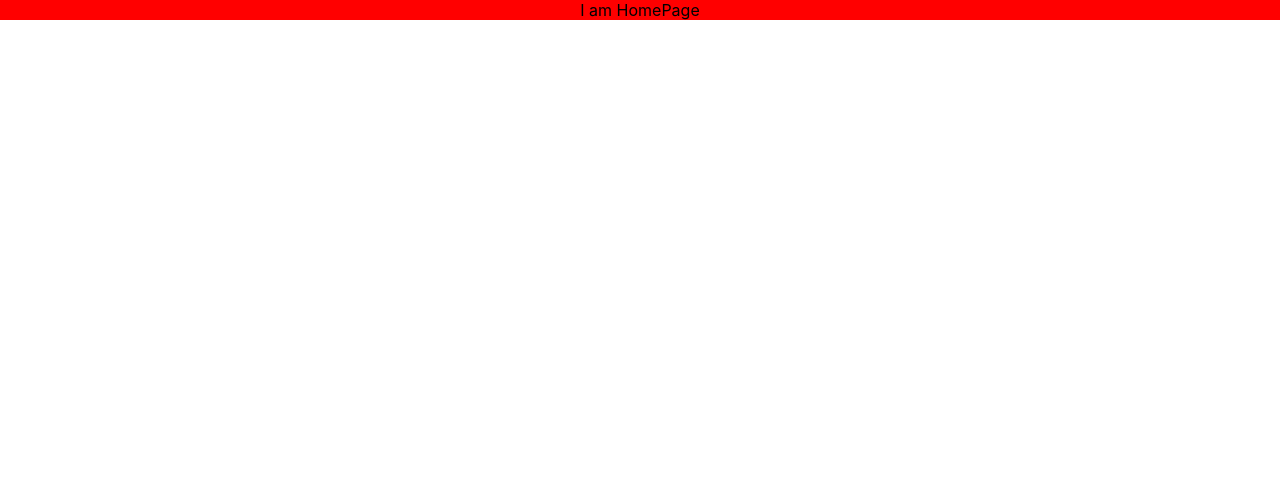
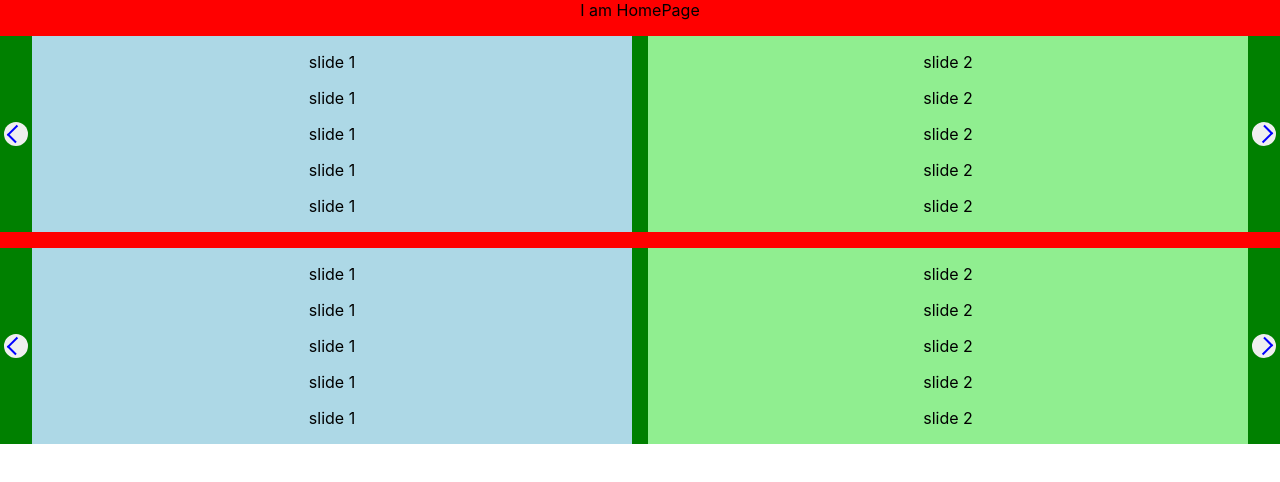
Before and after one commit to ming222555/my-react-playground, a React (Create React App) app: page / in a window 1280 px wide. Shown: the top 482 px of the page. Built offline with nearby package versions, Linux system fonts and the light colour scheme.

Commit message:
Dir components for folder structure. Carousel subdir, component Carousel

```diff
--- /dev/null
+++ b/src/components/Carousel/Carousel.scss
@@ -0,0 +1,85 @@
+$carousel-slider-grid-gap: 1rem;
+
+.cssPrefix {
+    &__carousel {
+        overflow-x: hidden; // overflowX due to transform: rotate(225deg) of .navigate-to-nextSlide
+
+        margin-top: 1rem;
+        background: green;
+        display: grid;
+        grid-template-columns: [navigate-to-previousSlide-begin] min-content [navigate-to-previousSlide-end slider-begin] 1fr [slider-end navigate-to-nextSlide-begin] min-content [navigate-to-nextSlide-end];
+
+        &-nav {
+            display: block;
+            border: none;
+            outline: none;
+            width: 1.5rem;
+            height: 1.5rem;
+            border-radius: 50%;
+            margin: 0 .25rem;
+
+            cursor: pointer;
+        }
+
+        &-nav.navigate-to-previousSlide, &-nav.navigate-to-nextSlide {
+
+            display: flex;
+            align-items: center;
+            justify-content: center;
+
+            &::after {
+                content: '';
+                display: block;
+                width: .75rem;
+                height: .75rem;
+                border-bottom: 2px solid blue;
+                border-left: 2px solid blue;
+            }
+        }
+
+        &-nav.navigate-to-previousSlide {
+            grid-column: navigate-to-previousSlide-begin / navigate-to-previousSlide-end;
+            align-self: center;
+            transform: rotate(45deg);
+        }
+
+        &-slider-tube {
+            grid-column: slider-begin / slider-end;
+            overflow-x: hidden;
+        }
+
+        &-slider {
+            width: 100%;
+            display: flex;
+            flex-wrap: nowrap;
+            /*margin-left: -100%;*/ // use js
+            transition: all .5s;
+
+            // https://css-tricks.com/can-get-pretty-far-making-slider-just-html-css/
+            // swipe smoothly on WebKit based mobile browsers
+        }
+
+        &-nav.navigate-to-nextSlide {
+            grid-column: navigate-to-nextSlide-begin / navigate-to-nextSlide-end;
+            align-self: center;
+            transform: rotate(225deg);
+        }
+
+        &-slide-group {
+            min-width: 100%;
+            display: grid;
+            grid-template-columns: repeat(2, 1fr);
+            grid-gap: $carousel-slider-grid-gap;
+        }
+
+        &-slide {
+            flex: 1 1 auto;
+        }
+        &-slide:first-child {
+            background: lightblue;
+        }
+        &-slide:last-child {
+            background: lightgreen;
+        }
+    }
+}
--- /dev/null
+++ b/src/components/Carousel/Carousel.tsx
@@ -0,0 +1,111 @@
+import React, { useRef, useState } from 'react';
+import './Carousel.scss';
+
+export interface PageProps {
+    css_prefix?: string;
+}
+
+/* let num_slide_groups = 3;
+let curr_slide_group = 0;
+
+function onPrev() {
+    if ( curr_slide_group == 0) {
+        alert(123);
+        return;
+    }
+    curr_slide_group = (curr_slide_group - 1) % num_slide_groups;
+    let pct_shift = (-100 * curr_slide_group) + '%';
+    document.getElementById("bestsellers-slider").style.marginLeft = pct_shift;
+}
+
+function onNext() {
+    curr_slide_group = (curr_slide_group + 1) % num_slide_groups;
+    let pct_shift = (-100 * curr_slide_group) + '%';
+    document.getElementById("bestsellers-slider").style.marginLeft = pct_shift;
+} */
+
+function onPrev(el: React.MutableRefObject<HTMLDivElement>, num_slide_groups: number, curr_slide_group: number, cb: (newSlideGroup: number) => void) {
+    if ( curr_slide_group == 0) {
+        alert(123);
+        return;
+    }
+    const newSlideGroup = (curr_slide_group - 1) % num_slide_groups;
+    let pct_shift = (-100 * newSlideGroup) + '%';
+    el.current.style.marginLeft = pct_shift;
+    cb( newSlideGroup);
+}
+
+function onNext(el: React.MutableRefObject<HTMLDivElement>, num_slide_groups: number, curr_slide_group: number, cb: (newSlideGroup: number) => void) {
+    const newSlideGroup = (curr_slide_group + 1) % num_slide_groups;
+    let pct_shift = (-100 * newSlideGroup) + '%';
+    el.current.style.marginLeft = pct_shift;
+    cb( newSlideGroup);
+}
+
+export default function Carousel({ css_prefix = 'cssPrefix' }: PageProps) {
+    const [num_slide_groups, setNumSlideGroups] = useState(3);
+    const [curr_slide_group, setCurrSlideGroup] = useState(0);
+
+    const silderEl: React.MutableRefObject<HTMLDivElement> = useRef(null as any);
+
+    return (
+        <div className={`${css_prefix + '__carousel-wrap'}`}>
+            <div className={`${css_prefix + '__carousel'}`}>
+                <button className={`${css_prefix + '__carousel-nav navigate-to-previousSlide'}`} onClick={() => onPrev( silderEl, num_slide_groups, curr_slide_group, setCurrSlideGroup)}></button>
+                <div className={`${css_prefix + '__carousel-slider-tube'}`}>
+                    <div className={`${css_prefix + '__carousel-slider'}`} ref={silderEl}>
+                        <div className={`${css_prefix + '__carousel-slide-group'}`}>
+                            <div className={`${css_prefix + '__carousel-slide'}`}>
+                                <p>slide 1</p>
+                                <p>slide 1</p>
+                                <p>slide 1</p>
+                                <p>slide 1</p>
+                                <p>slide 1</p>
+                            </div>
+                            <div className={`${css_prefix + '__carousel-slide'}`}>
+                                <p>slide 2</p>
+                                <p>slide 2</p>
+                                <p>slide 2</p>
+                                <p>slide 2</p>
+                                <p>slide 2</p>
+                            </div>
+                        </div>
+                        <div className={`${css_prefix + '__carousel-slide-group'}`}>
+                            <div className={`${css_prefix + '__carousel-slide'}`}>
+                                <p>slide 3</p>
+                                <p>slide 3</p>
+                                <p>slide 3</p>
+                                <p>slide 3</p>
+                                <p>slide 3</p>
+                            </div>
+                            <div className={`${css_prefix + '__carousel-slide'}`}>
+                                <p>slide 4</p>
+                                <p>slide 4</p>
+                                <p>slide 4</p>
+                                <p>slide 4</p>
+                                <p>slide 4</p>
+                            </div>
+                        </div>
+                        <div className={`${css_prefix + '__carousel-slide-group'}`}>
+                            <div className={`${css_prefix + '__carousel-slide'}`}>
+                                <p>slide 5</p>
+                                <p>slide 5</p>
+                                <p>slide 5</p>
+                                <p>slide 5</p>
+                                <p>slide 5</p>
+                            </div>
+                            <div className={`${css_prefix + '__carousel-slide'}`}>
+                                <p>slide 6</p>
+                                <p>slide 6</p>
+                                <p>slide 6</p>
+                                <p>slide 6</p>
+                                <p>slide 6</p>
+                            </div>
+                        </div>
+                    </div>
+                </div>
+                <button className={`${css_prefix + '__carousel-nav navigate-to-nextSlide'}`} onClick={() => onNext( silderEl, num_slide_groups, curr_slide_group, setCurrSlideGroup)}></button>
+            </div>
+        </div>
+    );
+}
--- a/src/pages/HomePage/HomePage.tsx
+++ b/src/pages/HomePage/HomePage.tsx
@@ -1,10 +1,13 @@
 import React from 'react';
 import './HomePage.scss';
+import Carousel from 'components/Carousel/Carousel';
 
 function HomePage() {
     return (
         <div className="homePage">
             I am HomePage
+            <Carousel />
+            <Carousel />
         </div>
     );
 }
```
